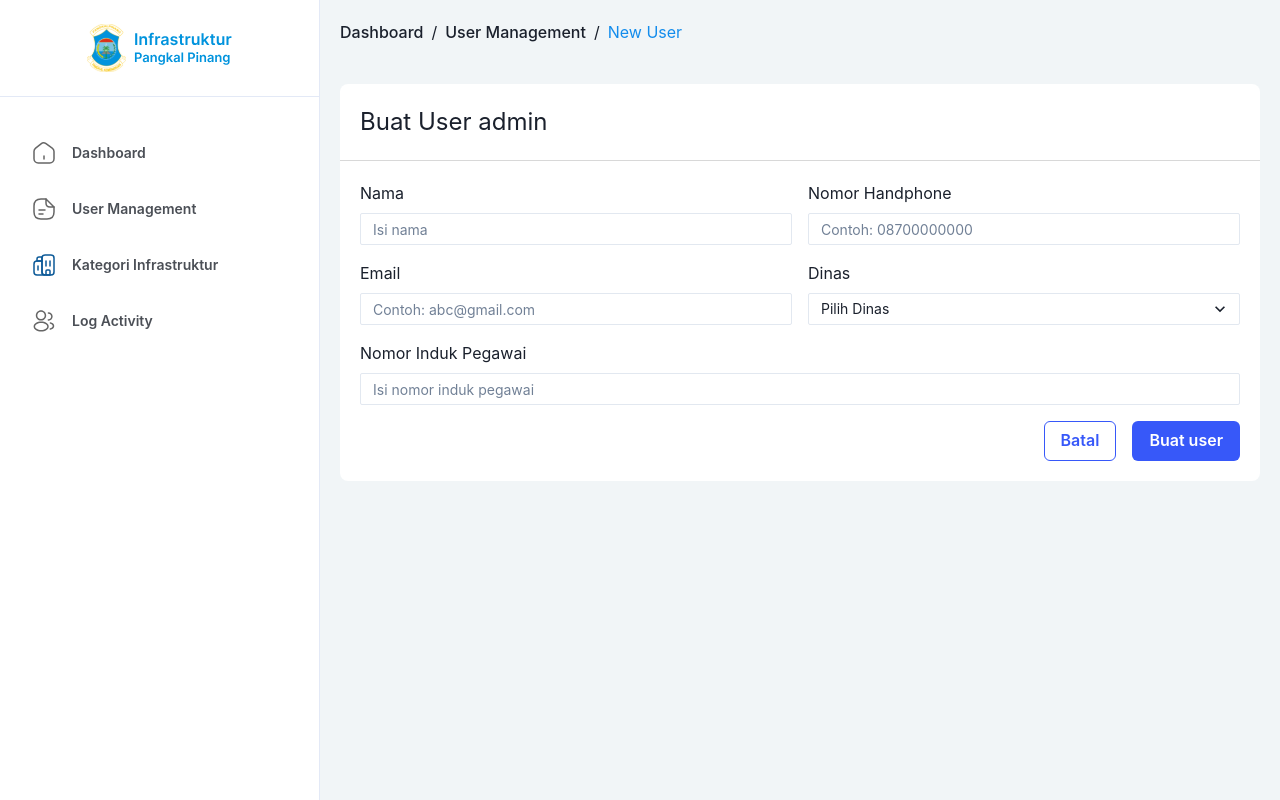
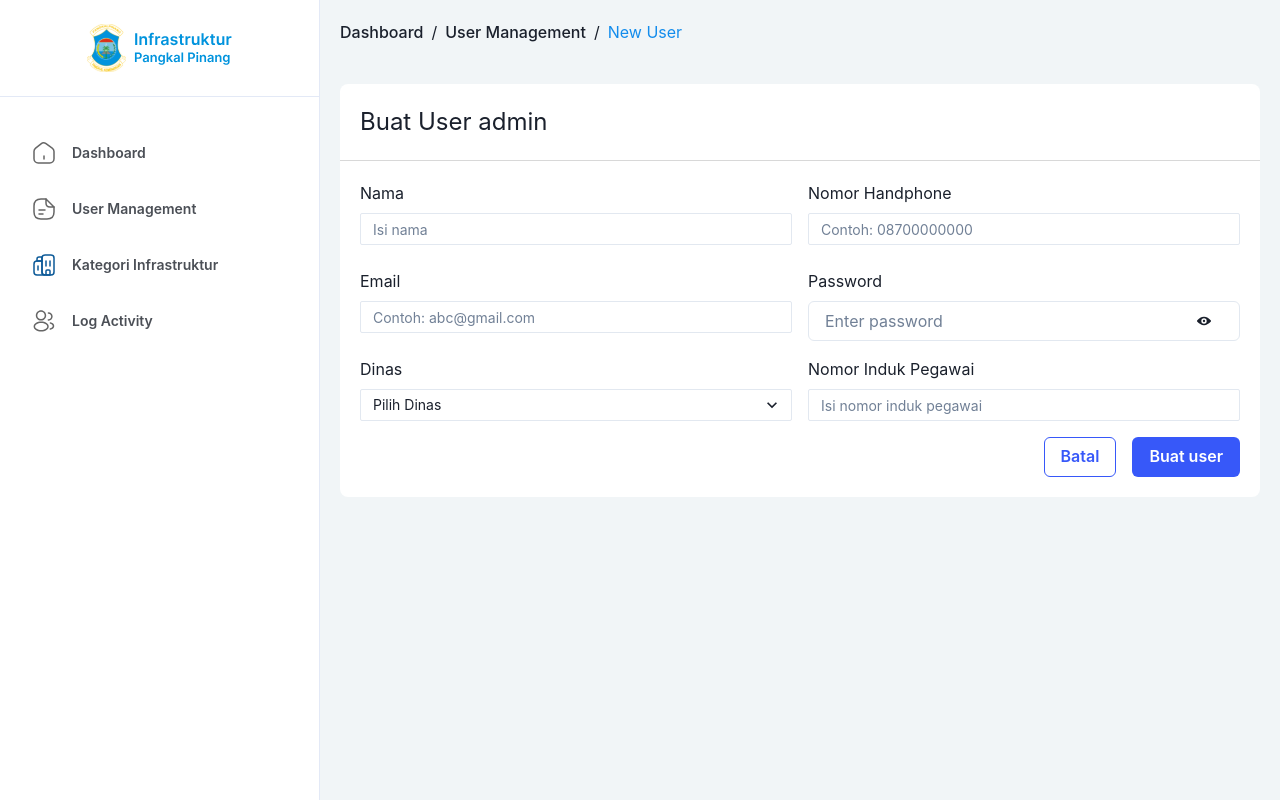
Before and after one commit to fajrihulvi/gis-infrastruktur, a React (Vite) app: page /admin/user-management/add in a window 1280 px wide. Built offline with nearby package versions, Linux system fonts and the light colour scheme.

Commit message:
Adding Password To User Management

```diff
--- a/src/pages/admin/UserManagement/Form/add/index.jsx
+++ b/src/pages/admin/UserManagement/Form/add/index.jsx
@@ -1,7 +1,10 @@
-import { Box, Breadcrumb, BreadcrumbItem, BreadcrumbLink, Button, Flex, Grid, GridItem, Input, Select, Text,} from "@chakra-ui/react";
+import { Box, Breadcrumb, BreadcrumbItem, BreadcrumbLink, Button, Flex, Grid, GridItem, Input, InputGroup, InputRightElement, Select, Text,} from "@chakra-ui/react";
 import SideDrawer from "../../../../../components/Sidebar/AdminSideBar";
+import { useState } from "react";
+import { ViewIcon, ViewOffIcon } from "@chakra-ui/icons";
 
 const AdminFormAddUserManagement = () => {
+  const [showPassword, setShowPassword] = useState(false)
 
   return (
     <Flex alignItems="flex-start" w={`100vw`} >
@@ -55,6 +58,21 @@ const AdminFormAddUserManagement = () => {
                                 />
                             </GridItem>
                             <GridItem>
+                                <Text mb='8px'>Password</Text>
+                                <InputGroup size='md'>
+                                  <Input
+                                    pr='4.5rem'
+                                    type={showPassword ? 'text' : 'password'}
+                                    placeholder='Enter password'
+                                  />
+                                  <InputRightElement width='4.5rem'>
+                                    <Button h='1.75rem' size='sm' bg={`transparent`} onClick={() => {setShowPassword(!showPassword)}}>
+                                      {showPassword ? <ViewOffIcon/> : <ViewIcon/>}
+                                    </Button>
+                                  </InputRightElement>
+                                </InputGroup>
+                            </GridItem>
+                            <GridItem>
                                 <Text mb='8px'>Dinas</Text>
                                 <Select placeholder='Pilih Dinas' size={`sm`}>
                                     <option value='option1'>Dinas 1</option>
@@ -62,7 +80,7 @@ const AdminFormAddUserManagement = () => {
                                     <option value='option3'>Dinas 3</option>
                                 </Select>
                             </GridItem>
-                            <GridItem colSpan={2}>
+                            <GridItem>
                                 <Text mb='8px'>Nomor Induk Pegawai</Text>
                                 <Input
                                     placeholder='Isi nomor induk pegawai'
--- a/src/pages/admin/UserManagement/Form/edit/index.jsx
+++ b/src/pages/admin/UserManagement/Form/edit/index.jsx
@@ -1,7 +1,10 @@
-import { Box, Breadcrumb, BreadcrumbItem, BreadcrumbLink, Button, Flex, Grid, GridItem, Input, Select, Text,} from "@chakra-ui/react";
+import { Box, Breadcrumb, BreadcrumbItem, BreadcrumbLink, Button, Flex, Grid, GridItem, Input, InputGroup, InputRightElement, Select, Text,} from "@chakra-ui/react";
 import SideDrawer from "../../../../../components/Sidebar/AdminSideBar";
+import { ViewIcon, ViewOffIcon } from "@chakra-ui/icons";
+import { useState } from "react";
 
 const AdminFormEditUserManagement = () => {
+  const [showPassword, setShowPassword] = useState(false)
 
   return (
     <Flex alignItems="flex-start" w={`100vw`} >
@@ -55,6 +58,21 @@ const AdminFormEditUserManagement = () => {
                                 />
                             </GridItem>
                             <GridItem>
+                                <Text mb='8px'>Password</Text>
+                                <InputGroup size='md'>
+                                  <Input
+                                    pr='4.5rem'
+                                    type={showPassword ? 'text' : 'password'}
+                                    placeholder='Enter password'
+                                  />
+                                  <InputRightElement width='4.5rem'>
+                                    <Button h='1.75rem' size='sm' bg={`transparent`} onClick={() => {setShowPassword(!showPassword)}}>
+                                      {showPassword ? <ViewOffIcon/> : <ViewIcon/>}
+                                    </Button>
+                                  </InputRightElement>
+                                </InputGroup>
+                            </GridItem>
+                            <GridItem>
                                 <Text mb='8px'>Dinas</Text>
                                 <Select placeholder='Pilih Dinas' size={`sm`}>
                                     <option value='option1'>Dinas 1</option>
@@ -62,7 +80,7 @@ const AdminFormEditUserManagement = () => {
                                     <option value='option3'>Dinas 3</option>
                                 </Select>
                             </GridItem>
-                            <GridItem colSpan={2}>
+                            <GridItem>
                                 <Text mb='8px'>Nomor Induk Pegawai</Text>
                                 <Input
                                     placeholder='Isi nomor induk pegawai'
```
